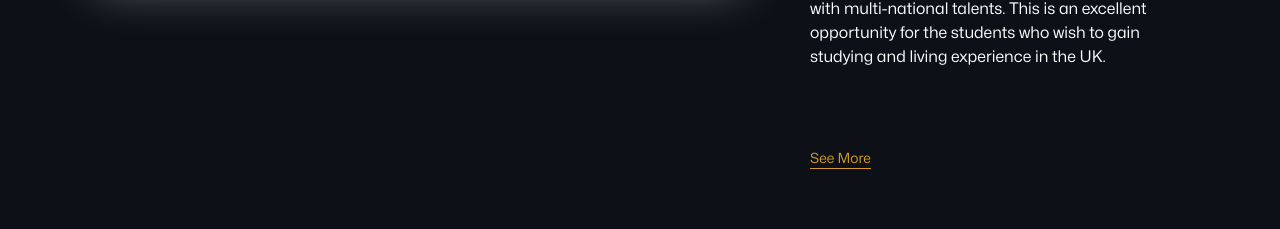
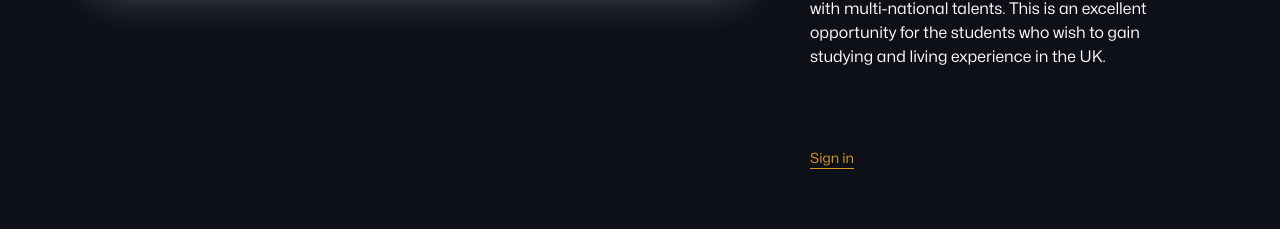
Before and after one commit to cenpnt/Web-Project, a React (Create React App) app in the folder front-end/my-app/: page / in a window 1280 px wide. Shown: the part 2317-2546 px from the top of the page. Built offline with nearby package versions, Linux system fonts and the light colour scheme.

Commit message:
switch from using prop drilling to using Context

```diff
--- a/front-end/my-app/src/components/AuthHeader.jsx
+++ b/front-end/my-app/src/components/AuthHeader.jsx
@@ -1,24 +1,11 @@
 import React from 'react';
-import { useNavigate } from 'react-router-dom';
-import { useAuth } from '../context/AuthContext';
 import Header from './header/Header';
 
 const AuthHeader = ({ children, theme = 'light' }) => {
-  const { isLoggedIn, logout } = useAuth();
-  const navigate = useNavigate();
-
-  const handleSignOut = () => {
-    logout();
-    navigate('/');
-  };
-
-  const buttonText = isLoggedIn ? "Sign out" : "Sign in";
-  const buttonPath = isLoggedIn ? "/" : "/login";
-  const onClick = isLoggedIn ? handleSignOut : undefined;
 
   return (
     <>
-      <Header theme={theme} buttonText={buttonText} buttonPath={buttonPath} onClick={onClick} />
+      <Header theme={theme} />
       {children}
     </>
   );
--- a/front-end/my-app/src/components/button/Button.jsx
+++ b/front-end/my-app/src/components/button/Button.jsx
@@ -1,21 +1,23 @@
 import React from 'react';
 import './Button.css';
 import { useNavigate } from "react-router-dom";
+import { useAuth } from '../../context/AuthContext';
 
-function Button({ text, path, theme, onClick }) {
+function Button({ theme }) {
+    const { buttonText, buttonPath, buttonClick } = useAuth();
     const navigate = useNavigate();
 
-    const handleClick = () => {
-        if(onClick) {
-            onClick();
+    const handleOnClick = () => {
+        if(buttonClick) {
+            buttonClick();
         } else {
-            navigate(path);
+            navigate(buttonPath);
         }
     }
 
     return (
-        <button onClick={handleClick} className={`btn ${theme}`}>
-            {text}
+        <button onClick={handleOnClick} className={`btn ${theme}`}>
+            {buttonText}
         </button>
     );
 }
--- a/front-end/my-app/src/components/header/Header.jsx
+++ b/front-end/my-app/src/components/header/Header.jsx
@@ -2,8 +2,10 @@ import React from 'react';
 import Logo from '../Logo'
 import Navbar from './navbar/Navbar';
 import './Header.css'
+import { useAuth } from '../../context/AuthContext';
 
-function Header({ buttonText, buttonPath, theme, onClick }) {
+function Header({ theme }) {
+    const { buttonText, buttonPath, buttonClick } = useAuth();
     return (
         <header className={`header ${theme}`}>
             <div className="top-bar">
@@ -13,7 +15,7 @@ function Header({ buttonText, buttonPath, theme, onClick }) {
                     </div>
                 </div>
                 <div className="top-bar-right">
-                    <Navbar buttonText={buttonText} buttonPath={buttonPath} theme={theme} onClick={onClick}/>
+                    <Navbar buttonText={buttonText} buttonPath={buttonPath} theme={theme} onClick={buttonClick}/>
                 </div>
             </div>
         </header>
--- a/front-end/my-app/src/components/header/navbar/Navbar.jsx
+++ b/front-end/my-app/src/components/header/navbar/Navbar.jsx
@@ -2,8 +2,10 @@ import React from 'react';
 import './Navbar.css';
 import Button from '../../button/Button';
 import SubMenu from './submenu/SubMenu';
+import { useAuth } from '../../../context/AuthContext';
 
-function Navbar({ buttonText, buttonPath, theme = 'dark', onClick }) {
+function Navbar({ theme = 'dark' }) {
+  const { buttonText, buttonPath, buttonClick } = useAuth();
 
   return (
     <nav className={`navBar ${theme}`}>
@@ -43,7 +45,7 @@ function Navbar({ buttonText, buttonPath, theme = 'dark', onClick }) {
         </li>
       </ul>
       <div className="btnContainer">
-        <Button text={buttonText} path={buttonPath} theme={theme} onClick={onClick}/>
+        <Button text={buttonText} path={buttonPath} theme={theme} onClick={buttonClick}/>
       </div>
     </nav>
   );
```
